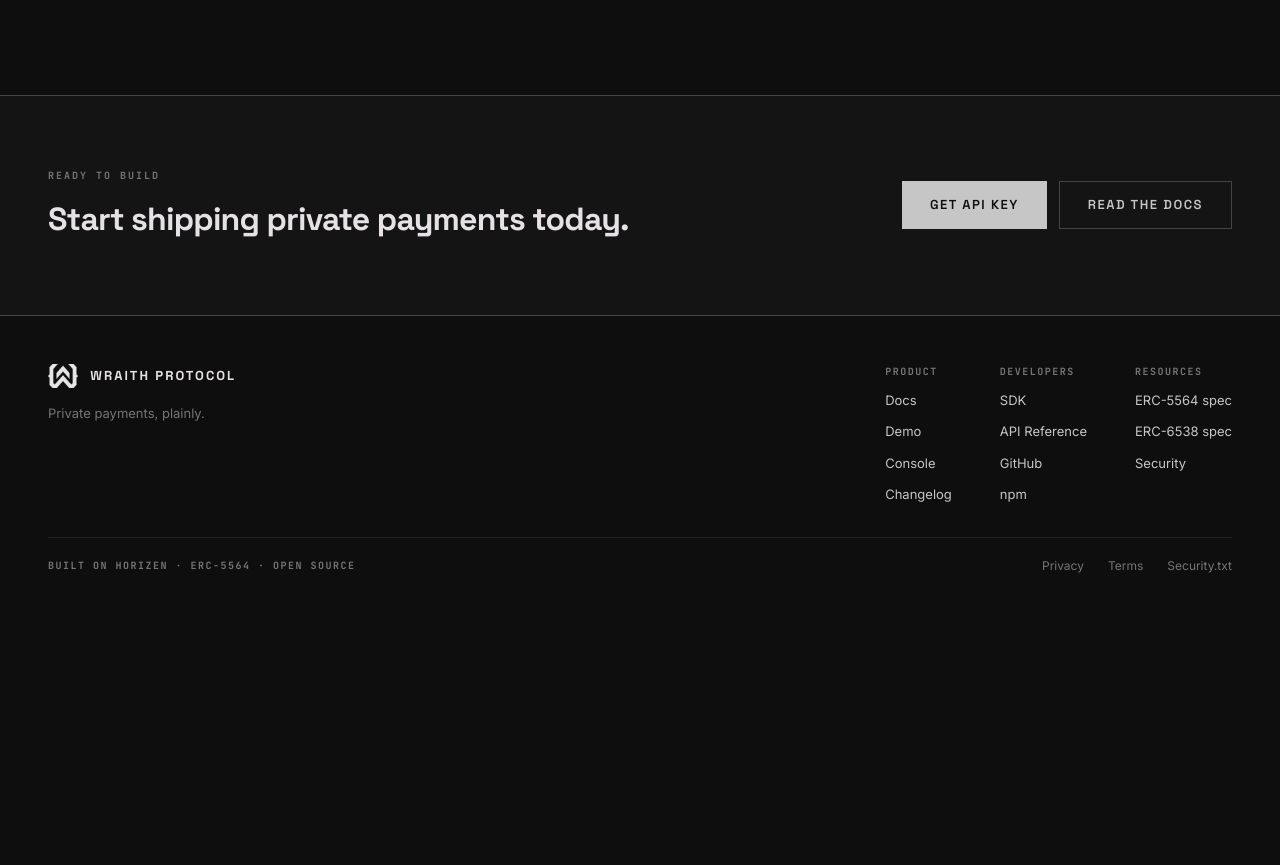
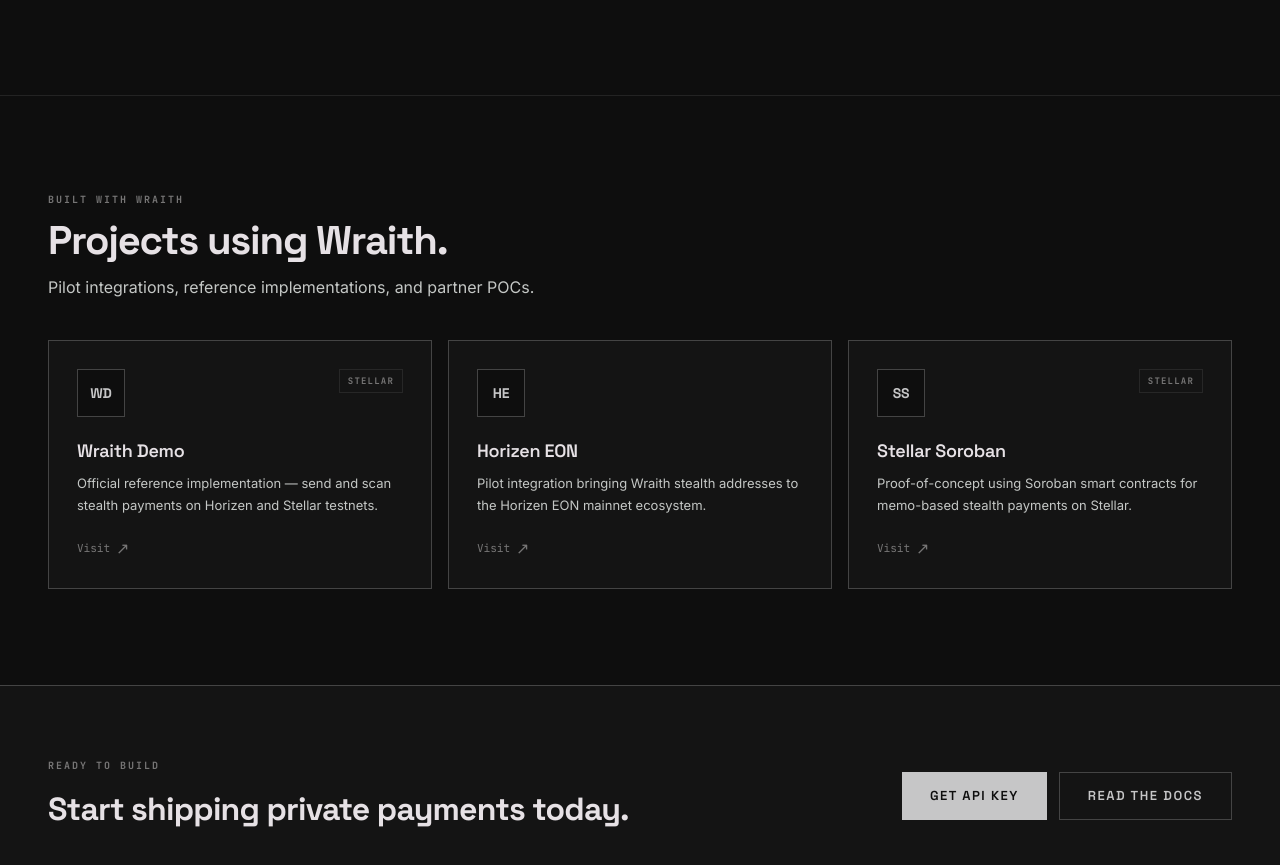
Before and after one commit to wraith-protocol/www, a React (Vite) app: page / in a window 1280 px wide. Shown: the part 3046-3911 px from the top of the page. Before the commit the page ends 3652 px from the top, so only its background shows below. Built offline with nearby package versions, Linux system fonts and the light colour scheme.

Commit message:
feat: add 'Built with Wraith' showcase section with config-driven project cards

```diff
--- a/src/App.tsx
+++ b/src/App.tsx
@@ -4,6 +4,7 @@
 import Architecture from './components/Architecture';
 import ForDevelopers from './components/ForDevelopers';
 import Chains from './components/Chains';
+import Showcase from './components/Showcase';
 import CtaStrip from './components/CtaStrip';
 import Footer from './components/Footer';
 
@@ -16,6 +17,7 @@
       <Architecture />
       <ForDevelopers />
       <Chains />
+      <Showcase />
       <CtaStrip />
       <Footer />
     </div>
--- /dev/null
+++ b/src/components/Showcase.tsx
@@ -0,0 +1,72 @@
+import { entries } from '../data/showcase.json';
+
+type ShowcaseEntry = {
+  name: string;
+  logo: string;
+  description: string;
+  url: string;
+  stellar: boolean;
+};
+
+export default function Showcase() {
+  if (!entries || entries.length === 0) return null;
+
+  return (
+    <section className="border-t border-outline-variant-30 px-6 py-24 md:px-12">
+      <div className="mx-auto flex max-w-[1344px] flex-col gap-10">
+        <div className="flex flex-col gap-3">
+          <span className="font-mono text-[10px] font-semibold uppercase tracking-[2px] text-outline">
+            Built with Wraith
+          </span>
+          <h2 className="font-heading text-[28px] font-bold leading-[1.1] tracking-[-1.2px] text-on-surface sm:text-[40px]">
+            Projects using Wraith.
+          </h2>
+          <p className="font-body text-base leading-[1.6] text-on-surface-variant">
+            Pilot integrations, reference implementations, and partner POCs.
+          </p>
+        </div>
+
+        <div className="grid gap-4 md:grid-cols-2 lg:grid-cols-3">
+          {(entries as ShowcaseEntry[]).map((entry) => (
+            <a
+              key={entry.name}
+              href={entry.url}
+              target="_blank"
+              rel="noopener noreferrer"
+              className="group flex flex-col gap-5 border border-outline-variant bg-surface-container p-7 transition-colors duration-150 hover:bg-surface-bright"
+            >
+              <div className="flex items-start justify-between">
+                <div className="flex h-12 w-12 items-center justify-center border border-outline-variant bg-surface">
+                  <span className="font-heading text-sm font-bold tracking-[-0.3px] text-primary">
+                    {entry.logo}
+                  </span>
+                </div>
+                {entry.stellar && (
+                  <span className="flex h-6 items-center border border-outline-variant-30 px-2 font-mono text-[9px] font-semibold uppercase tracking-[1.2px] text-outline">
+                    Stellar
+                  </span>
+                )}
+              </div>
+              <div className="flex flex-col gap-2">
+                <h3 className="font-heading text-lg font-semibold tracking-[-0.3px] text-on-surface group-hover:text-primary">
+                  {entry.name}
+                </h3>
+                <p className="font-body text-[13px] leading-[1.65] text-on-surface-variant">
+                  {entry.description}
+                </p>
+              </div>
+              <div className="flex items-center gap-1.5">
+                <span className="font-mono text-[11px] text-outline transition-colors duration-150 group-hover:text-primary">
+                  Visit
+                </span>
+                <span className="text-outline transition-transform duration-150 group-hover:translate-x-0.5">
+                  ↗
+                </span>
+              </div>
+            </a>
+          ))}
+        </div>
+      </div>
+    </section>
+  );
+}
--- /dev/null
+++ b/src/data/showcase.json
@@ -0,0 +1,25 @@
+{
+  "entries": [
+    {
+      "name": "Wraith Demo",
+      "logo": "WD",
+      "description": "Official reference implementation — send and scan stealth payments on Horizen and Stellar testnets.",
+      "url": "https://demo.usewraith.xyz",
+      "stellar": true
+    },
+    {
+      "name": "Horizen EON",
+      "logo": "HE",
+      "description": "Pilot integration bringing Wraith stealth addresses to the Horizen EON mainnet ecosystem.",
+      "url": "https://horizen.io",
+      "stellar": false
+    },
+    {
+      "name": "Stellar Soroban",
+      "logo": "SS",
+      "description": "Proof-of-concept using Soroban smart contracts for memo-based stealth payments on Stellar.",
+      "url": "https://stellar.org",
+      "stellar": true
+    }
+  ]
+}
```
